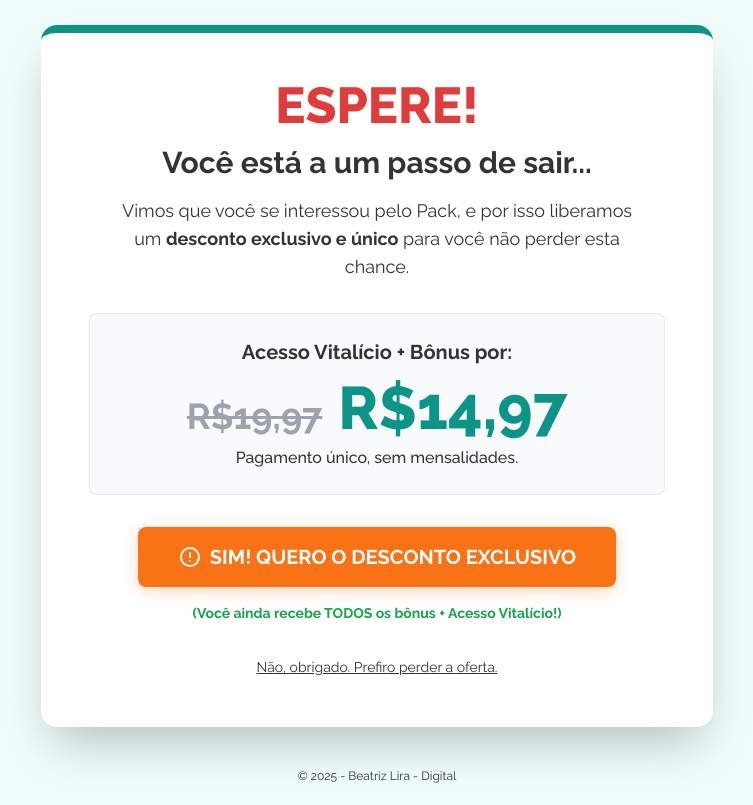
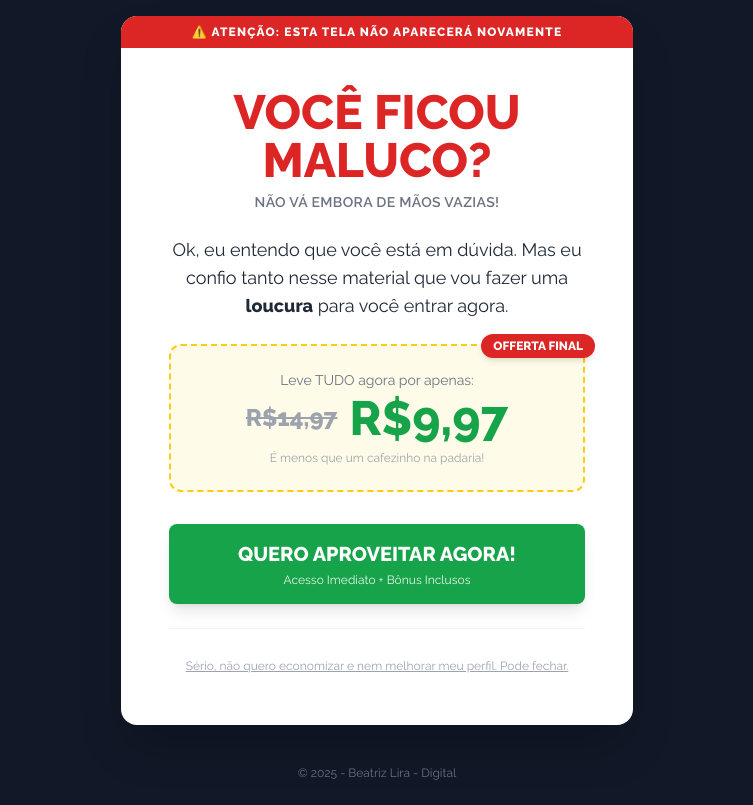
Before and after one commit to douglascalazans/descontoo, a plain HTML site: page index.html in a window 1280 px wide. Shown: the whole page, without its empty margins (263-1016 px from the left). Drawn offline with nearby package versions, Linux system fonts and the light colour scheme.

Commit message:
Update index.html

```diff
--- a/index.html
+++ b/index.html
@@ -3,162 +3,75 @@
 <head>
     <meta charset="UTF-8">
     <meta name="viewport" content="width=device-width, initial-scale=1.0">
-    <!-- O título é focado na urgência da oferta -->
-    <title>ESPERE! Uma Oferta Especial para Você</title>
+    <title>Sua ÚLTIMA Chance!</title>
 
-    <!-- Favicon (o mesmo da página principal) -->
     <link rel="icon" href="https://i.imgur.com/RZR1gMI.png" type="image/png">
+    <script src="https://cdn.tailwindcss.com"></script>
+    <link href="https://fonts.googleapis.com/css2?family=Raleway:wght@400;600;800&display=swap" rel="stylesheet">
 
-    <!-- Scripts e Fontes (os mesmos da página principal) -->
-    <script src="https://cdn.tailwindcss.com"></script>
-    <link rel="preconnect" href="https://fonts.googleapis.com">
-    <link rel="preconnect" href="https://fonts.gstatic.com" crossorigin>
-    <link href="https://fonts.googleapis.com/css2?family=Raleway:wght@400;500;700;800&display=swap" rel="stylesheet">
+    <style>
+        body { font-family: 'Raleway', sans-serif; }
 
-    <!-- Estilos (os mesmos da página principal) -->
-    <style>
-        html {
-            scroll-behavior: smooth;
+        /* Animação de atenção */
+        @keyframes shake {
+            0%, 100% { transform: translateX(0); }
+            10%, 30%, 50%, 70%, 90% { transform: translateX(-4px); }
+            20%, 40%, 60%, 80% { transform: translateX(4px); }
         }
-        body {
-            font-family: 'Raleway', sans-serif;
-            color: #333;
-            -webkit-font-smoothing: antialiased;
-            -moz-osx-font-smoothing: grayscale;
-        }
-
-        html, body {
-            width: 100%;
-            height: 100%; /* Garante que a página ocupe a tela inteira */
-            overflow-x: hidden;
-        }
-
-        :root {
-            --color-primary: #0D9488; /* Teal (Azul-Petróleo) */
-            --color-primary-light: #F0FDFA; /* Teal (Fundo) */
-            --color-secondary: #F97316; /* Coral/Laranja (CTA) */
-            --color-text-dark: #1E293B; /* Cinza Escuro (Texto) */
-            --color-text-light: #475569; /* Cinza (Texto Secundário) */
-            --color-telegram: #2AABEE; /* Azul Telegram */
-        }
-
-        .text-primary { color: var(--color-primary); }
-        .bg-primary-light { background-color: var(--color-primary-light); }
-        .border-primary { border-color: var(--color-primary); }
-
-        .btn-cta {
-            background-color: var(--color-secondary);
-            color: white;
-            font-weight: 700;
-            border-radius: 0.5rem;
-            transition: all 0.3s ease;
-            box-shadow: 0 4px 14px 0 rgba(249, 115, 22, 0.3);
-        }
-        .btn-cta:hover {
-            background-color: #FB923C; /* Laranja mais claro no hover */
-            transform: translateY(-2px);
-            box-shadow: 0 6px 20px 0 rgba(249, 115, 22, 0.4);
-        }
-
-        /* Animação para o "Espere!" */
-        @keyframes pulse-red {
-            0%, 100% {
-                transform: scale(1);
-                opacity: 1;
-            }
-            50% {
-                transform: scale(1.05);
-                opacity: 0.9;
-            }
-        }
-        .pulse-red {
-            animation: pulse-red 2s infinite;
-        }
+        .shake-anim { animation: shake 0.8s cubic-bezier(.36,.07,.19,.97) both; }
     </style>
 </head>
-<!--
-    MUDANÇA:
-    - O body agora usa 'flex flex-col' para criar um layout de coluna.
-    - 'min-h-screen' garante que o body ocupe pelo menos a altura da tela.
-    - 'p-4' foi removido daqui e movido para o 'div' abaixo.
--->
-<body class="bg-primary-light flex flex-col min-h-screen">
+<body class="bg-gray-900 flex flex-col min-h-screen text-white">
 
-    <!--
-        Wrapper para centralizar o card (main)
-        - 'flex-grow': Faz este div ocupar todo o espaço disponível, empurrando o footer para baixo.
-        - 'flex items-center justify-center': Centraliza o card (main) verticalmente e horizontalmente.
-        - 'p-4': Adiciona o padding que estava no body.
-    -->
     <div class="flex-grow flex items-center justify-center p-4">
-        <!-- Card Central da Oferta -->
-        <main class="bg-white p-8 md:p-12 rounded-2xl shadow-2xl max-w-2xl w-full text-center border-t-8 border-primary">
+        <main class="bg-white text-gray-800 p-8 md:p-12 rounded-2xl shadow-2xl max-w-lg w-full text-center relative overflow-hidden">
 
-            <!-- Título de Urgência -->
-            <h1 class="text-3xl md:text-5xl font-extrabold text-red-600 pulse-red">
-                ESPERE!
-            </h1>
-
-            <h2 class="text-2xl md:text-3xl font-bold text-text-dark mt-4">
-                Você está a um passo de sair...
-            </h2>
-
-            <p class="text-lg text-text-light mt-4 max-w-lg mx-auto">
-                Vimos que você se interessou pelo Pack, e por isso liberamos um <strong>desconto exclusivo e único</strong> para você não perder esta chance.
-            </p>
-
-            <!-- Logo para reforçar a marca -->
-            <!-- <img src="https://i.imgur.com/xkbXLug.png" alt="Logo Insta Criativo Pack" class="w-48 mx-auto my-6"> -->
-            <!-- Logo Removida conforme solicitado -->
-
-            <!-- A Nova Oferta -->
-            <!-- Adicionado 'mt-8' para dar um espaço após a remoção da logo -->
-            <div class="bg-gray-50 p-6 rounded-lg border border-gray-200 mt-8">
-                <h3 class="text-xl font-semibold text-text-dark">Acesso Vitalício + Bônus por:</h3>
-
-                <div class="flex items-baseline justify-center gap-4 mt-3">
-                    <!-- Preço Original (da página anterior) -->
-                    <span class="text-gray-400 line-through text-3xl md:text-4xl font-bold">R$19,97</span>
-
-                    <!-- Novo Preço com Desconto -->
-                    <span class="text-primary text-4xl md:text-6xl font-extrabold">R$14,97</span>
-                </div>
-                <p class="mt-2 text-text-light font-medium">Pagamento único, sem mensalidades.</p>
+            <!-- Faixa de aviso no topo do card -->
+            <div class="absolute top-0 left-0 w-full bg-red-600 text-white text-xs font-bold py-2 uppercase tracking-widest">
+                ⚠️ Atenção: Esta tela não aparecerá novamente
             </div>
 
-            <!-- Botão de Ação (CTA) -->
-            <a href="https://www.ggcheckout.com/checkout/v2/0T2wHflvMz3nApnaYYTe" class="btn-cta inline-flex items-center justify-center px-10 py-4 text-xl rounded-lg mt-8 w-full md:w-auto">
-                <svg xmlns="http://www.w3.org/2000/svg" class="h-6 w-6 inline-block mr-2" fill="none" viewBox="0 0 24 24" stroke="currentColor" stroke-width="2">
-                    <path stroke-linecap="round" stroke-linejoin="round" d="M12 8v4m0 4h.01M21 12a9 9 0 11-18 0 9 9 0 0118 0z"></path>
-                </svg>
-                SIM! QUERO O DESCONTO EXCLUSIVO
-            </a>
+            <div class="mt-6">
+                <h1 class="text-4xl md:text-5xl font-extrabold text-red-600 mb-2 leading-tight">
+                    VOCÊ FICOU MALUCO?
+                </h1>
+                <p class="text-gray-500 text-sm font-semibold uppercase tracking-wide mb-6">Não vá embora de mãos vazias!</p>
 
-            <p class="text-sm text-green-600 font-semibold mt-4">
-                (Você ainda recebe TODOS os bônus + Acesso Vitalício!)
-            </p>
+                <p class="text-lg mb-6">
+                    Ok, eu entendo que você está em dúvida. Mas eu confio tanto nesse material que vou fazer uma <strong>loucura</strong> para você entrar agora.
+                </p>
 
-            <!-- Link de Saída (menos destaque) -->
-            <div class="mt-8">
-                <!--
-                    ATUALIZAÇÃO:
-                    O link agora aponta para 'ultima_chance.html' para tentar converter o usuário uma última vez
-                -->
-                <a href="ultima_chance.html" class="text-text-light hover:text-text-dark text-sm underline transition-colors">
-                    Não, obrigado. Prefiro perder a oferta.
+                <div class="bg-yellow-50 border-2 border-yellow-400 border-dashed rounded-xl p-6 mb-8 relative">
+                    <!-- Etiqueta de desconto -->
+                    <div class="absolute -top-3 -right-3 bg-red-600 text-white text-xs font-bold px-3 py-1 rounded-full shadow-md shake-anim">
+                        OFFERTA FINAL
+                    </div>
+
+                    <p class="text-sm text-gray-500 mb-1">Leve TUDO agora por apenas:</p>
+                    <div class="flex items-center justify-center gap-3">
+                        <span class="text-gray-400 line-through text-2xl font-bold">R$14,97</span>
+                        <span class="text-green-600 text-5xl font-extrabold">R$9,97</span>
+                    </div>
+                    <p class="text-xs text-gray-400 mt-2">É menos que um cafezinho na padaria!</p>
+                </div>
+
+                <!-- Botão com o NOVO link de checkout (R$ 9,97) -->
+                <a href="https://www.ggcheckout.com/checkout/v2/hZ7qnpx12dtt22EPav4H" class="block w-full bg-green-600 hover:bg-green-700 text-white font-bold text-xl py-4 rounded-lg shadow-lg transform transition hover:scale-105 hover:shadow-xl">
+                    QUERO APROVEITAR AGORA!
+                    <span class="block text-xs font-normal opacity-90 mt-1">Acesso Imediato + Bônus Inclusos</span>
                 </a>
             </div>
 
+            <!-- Link final de saída -->
+            <div class="mt-6 border-t border-gray-100 pt-6">
+                <a href="javascript:window.close();" onclick="window.location.href='about:blank';" class="text-xs text-gray-400 hover:text-gray-600 underline">
+                    Sério, não quero economizar e nem melhorar meu perfil. Pode fechar.
+                </a>
+            </div>
         </main>
-    </div> <!-- Fim do wrapper flex-grow -->
+    </div>
 
-    <!--
-        Footer Simples
-        - MUDANÇA: Não é mais 'fixed'.
-        - É um item flex que fica no final da coluna.
-        - 'py-4' (padding) garante espaço.
-    -->
-    <footer class="text-center text-text-light text-xs py-4">
+    <footer class="text-center text-gray-500 text-xs py-6">
         © 2025 - Beatriz Lira - Digital
     </footer>
 
```
